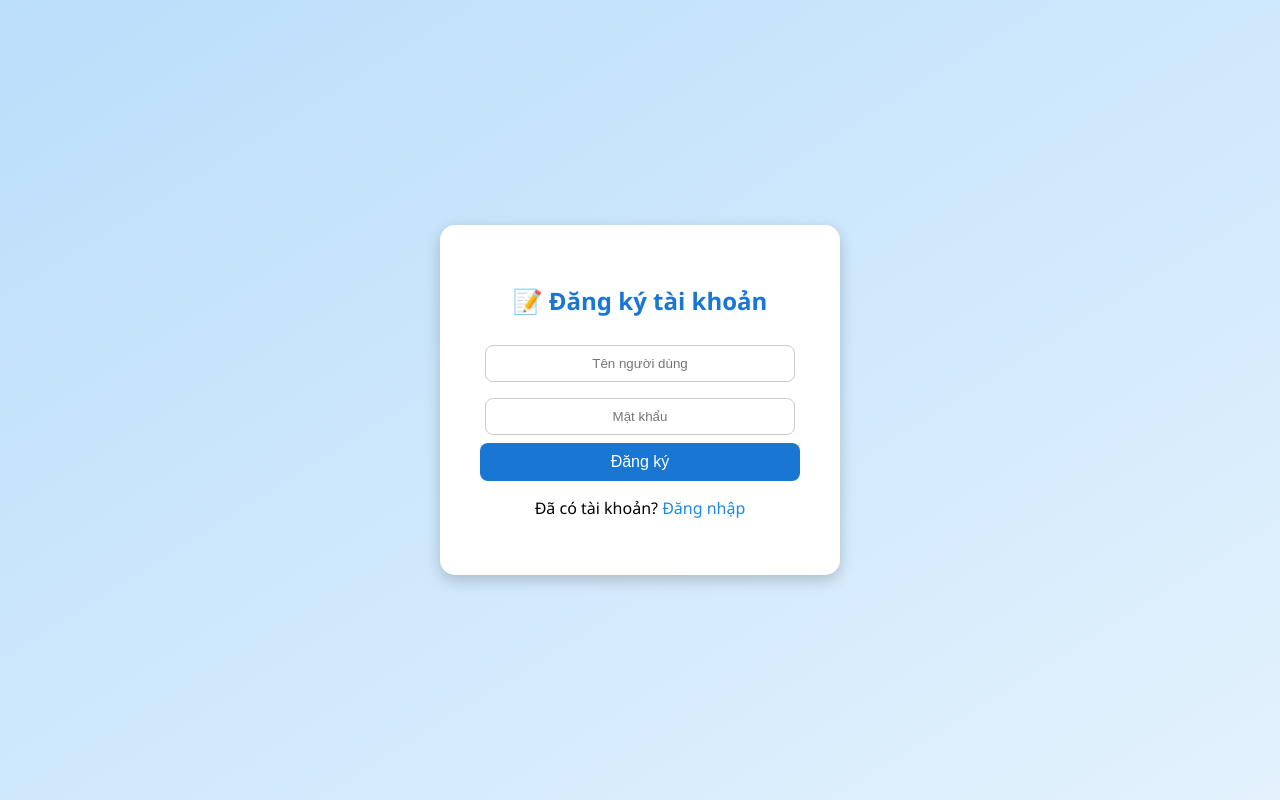
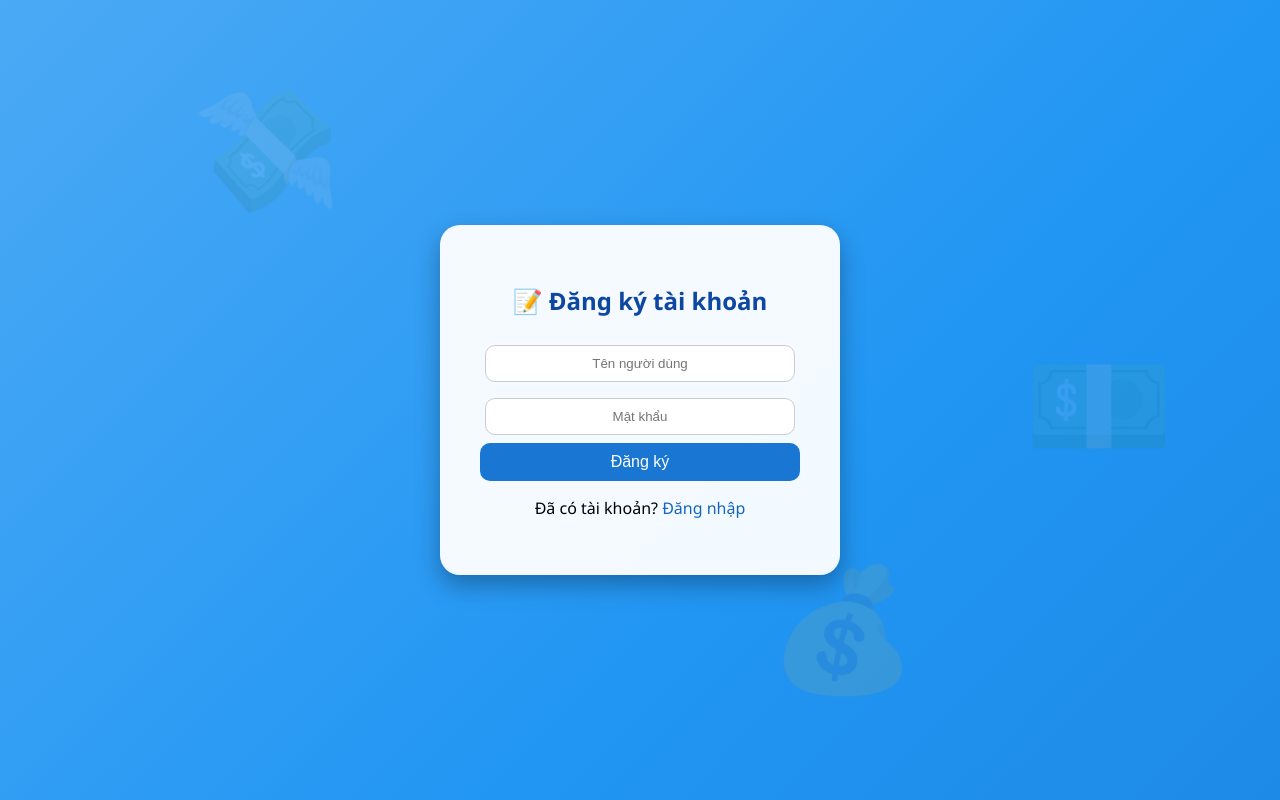
Before and after one commit to dongminhtamlop62-sketch/web_tinh_tien_vn_tamRstudio, a Flask app: page /register in a window 1280 px wide. Run offline with Flask 3, Linux system fonts and the light colour scheme.

Commit message:
Update register.html

```diff
--- a/templates/register.html
+++ b/templates/register.html
@@ -6,62 +6,100 @@
 <title>Đăng ký</title>
 <style>
     body {
+        margin: 0;
         font-family: 'Segoe UI', sans-serif;
-        background: linear-gradient(to bottom right, #bbdefb, #e3f2fd);
+        height: 100vh;
         display: flex;
         align-items: center;
         justify-content: center;
-        height: 100vh;
-        margin: 0;
+        background: linear-gradient(135deg, #64b5f6, #2196f3, #1976d2);
+        background-size: 200% 200%;
+        animation: gradientMove 6s ease infinite;
+        overflow: hidden;
     }
+
+    @keyframes gradientMove {
+        0% { background-position: 0% 50%; }
+        50% { background-position: 100% 50%; }
+        100% { background-position: 0% 50%; }
+    }
+
+    .money-bg {
+        position: absolute;
+        font-size: 120px;
+        color: rgba(255,255,255,0.1);
+        animation: float 10s ease-in-out infinite;
+    }
+    .money-bg:nth-child(1) { top: 10%; left: 15%; animation-delay: 0s; }
+    .money-bg:nth-child(2) { top: 70%; left: 60%; animation-delay: 3s; }
+    .money-bg:nth-child(3) { top: 40%; left: 80%; animation-delay: 6s; }
+
+    @keyframes float {
+        0%, 100% { transform: translateY(0); }
+        50% { transform: translateY(-20px); }
+    }
+
     .register-box {
-        background: white;
+        background: rgba(255,255,255,0.95);
         padding: 40px;
-        border-radius: 15px;
-        box-shadow: 0 5px 15px rgba(0,0,0,0.2);
+        border-radius: 20px;
+        box-shadow: 0 10px 25px rgba(0,0,0,0.3);
+        width: 320px;
         text-align: center;
-        width: 320px;
+        z-index: 1;
     }
+
     h2 {
-        color: #1976d2;
+        color: #0d47a1;
         margin-bottom: 20px;
     }
+
     input {
         width: 90%;
         padding: 10px;
         margin: 8px 0;
-        border-radius: 8px;
+        border-radius: 10px;
         border: 1px solid #ccc;
         text-align: center;
     }
+
     input:focus {
         border-color: #42a5f5;
+        box-shadow: 0 0 8px #90caf9;
         outline: none;
-        box-shadow: 0 0 5px #90caf9;
     }
+
     button {
         background: #1976d2;
         color: white;
         border: none;
-        border-radius: 8px;
+        border-radius: 10px;
         padding: 10px 20px;
         cursor: pointer;
         width: 100%;
         font-size: 16px;
+        transition: background 0.3s;
     }
+
     button:hover {
-        background: #1565c0;
+        background: #0d47a1;
     }
+
     a {
+        color: #1565c0;
         text-decoration: none;
-        color: #1e88e5;
     }
+
     a:hover {
         text-decoration: underline;
     }
 </style>
 </head>
 <body>
+    <div class="money-bg">💸</div>
+    <div class="money-bg">💰</div>
+    <div class="money-bg">💵</div>
+
     <div class="register-box">
         <h2>📝 Đăng ký tài khoản</h2>
         <form method="POST">
```
